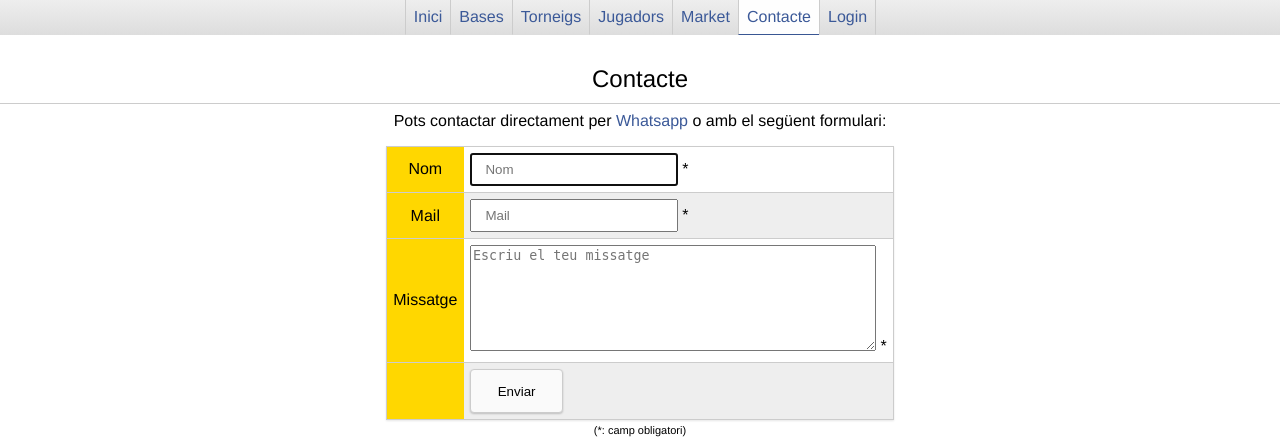
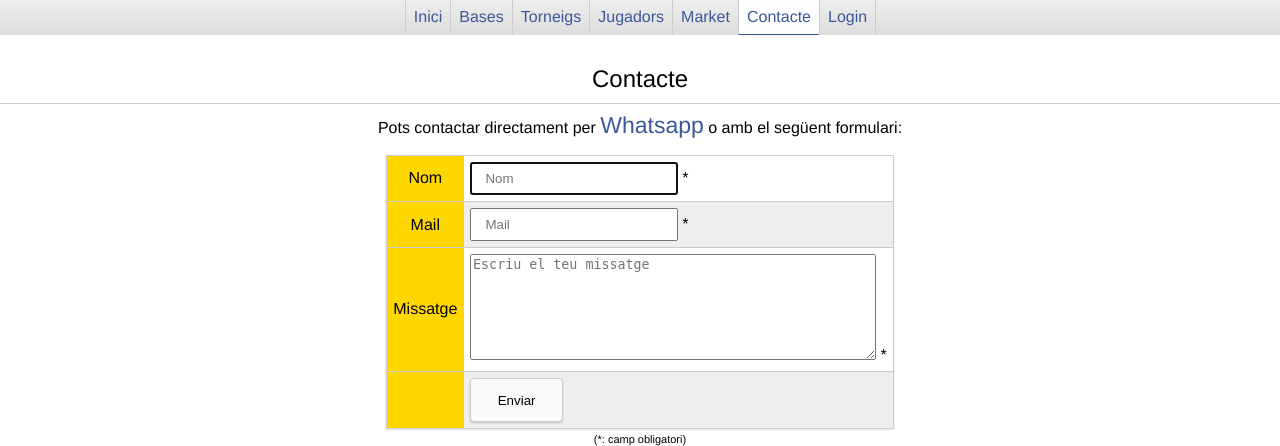
Before and after one commit to holalluis/magicosona, a PHP site: page /contacte.php in a window 1280 px wide. Shown: the top 446 px of the page. Run offline with PHP 8.4, Linux system fonts and the light colour scheme.

Commit message:
mini canvi estètic

```diff
--- a/contacte.php
+++ b/contacte.php
@@ -28,7 +28,7 @@
 
 <div style=padding:0.5em>
 	Pots contactar directament per
-	<a target=_blank href="https://api.whatsapp.com/send?phone=34677626363">Whatsapp</a>
+	<a target=_blank style=font-size:23px href="https://api.whatsapp.com/send?phone=34677626363">Whatsapp</a>
 	o amb el següent formulari:
 </div>
 
```
